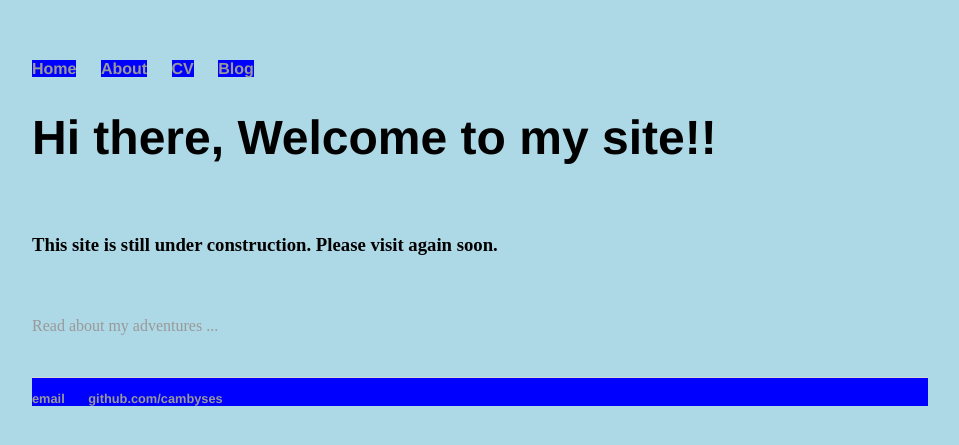
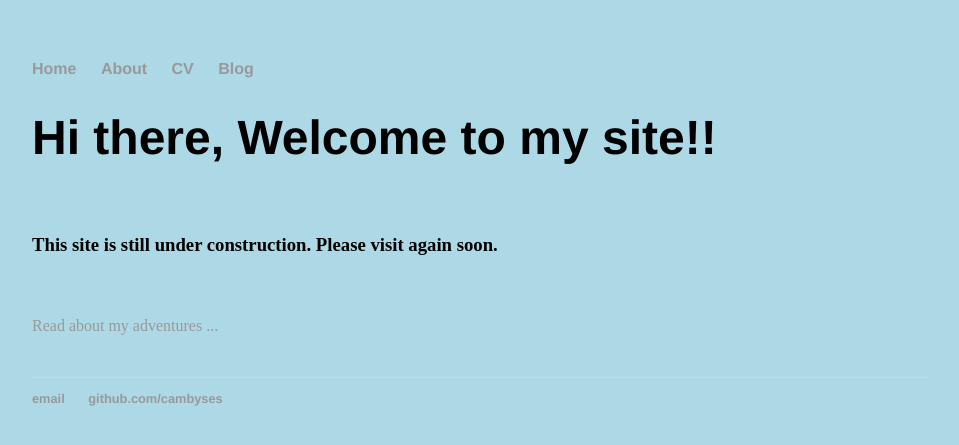
Before and after one commit to cambyses/cambyses.github.io, a Jekyll site: the page built from index.html, in a window 1280 px wide. Shown: the top 445 px of the page, without its empty margins (160-1119 px from the left). Built offline with Jekyll 4.4.1, drawn with Linux system fonts in a browser that asks for light colours.

Commit message:
Update main.css

```diff
--- a/css/main.css
+++ b/css/main.css
@@ -12,7 +12,7 @@ nav ul, footer ul {
 nav ul li, footer ul li {
     display: inline;
     margin-right: 20px;
-    background-color: blue;
+
 }
 a {
     text-decoration: none;
@@ -33,7 +33,6 @@ p {
 footer {
     border-top: 1px solid #d5d5d5;
     font-size: .8em;
-    background-color: blue;
 }
 
 ul.posts {
```
